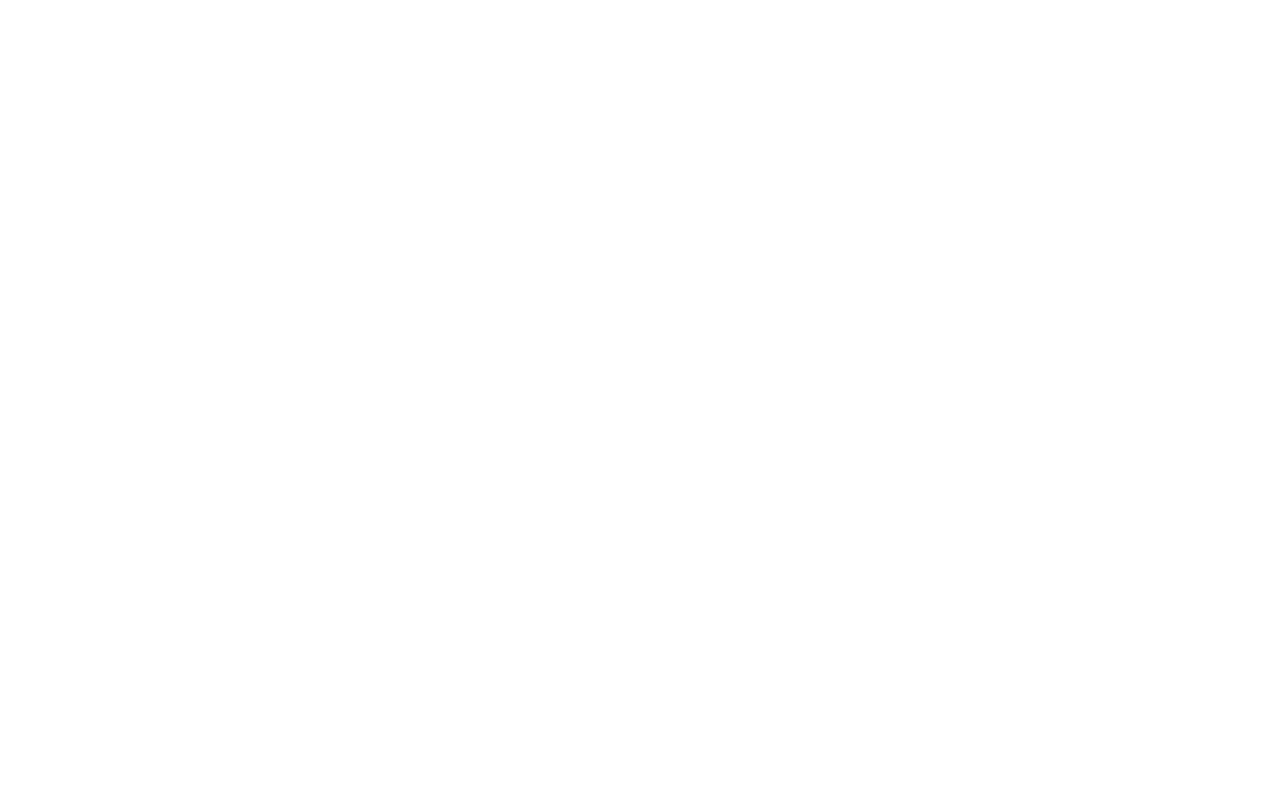
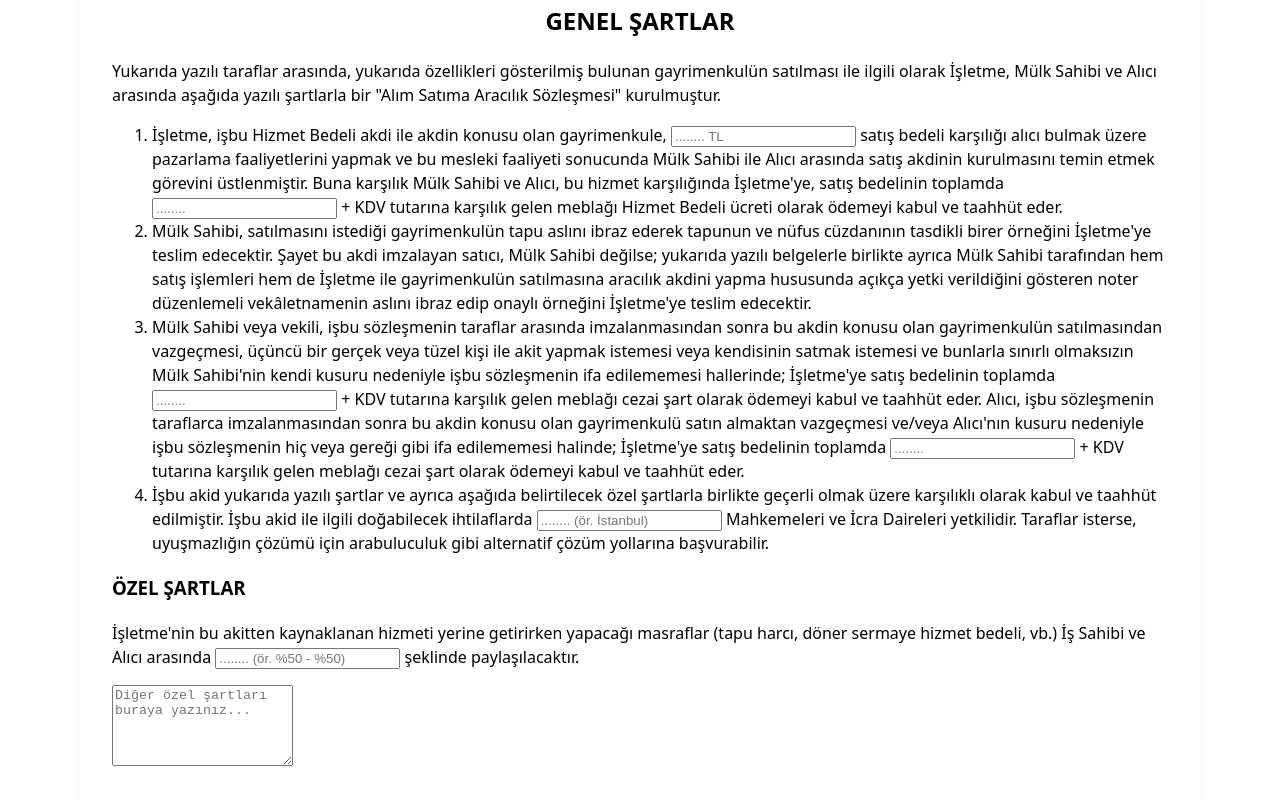
Before and after one commit to Mustafaserhatpeker/sozlesme-v2, a React (Vite) app in the folder sozlesme/: page /alim-satim-sozlesmesi in a window 1280 px wide. Shown: the part 2220-3020 px from the top of the page. Before the commit the page ends 2175 px from the top, so only its background shows below. Built offline with nearby package versions, Linux system fonts and the light colour scheme.

Commit message:
Refactor AlimSatimSozlesmesi component: update gap spacing in CSS for better layout, enhance form state management, and remove unused FormRow component

```diff
--- a/sozlesme/src/AlimSatim-Sozlesmesi/AlimSatimSozlesmesi.css
+++ b/sozlesme/src/AlimSatim-Sozlesmesi/AlimSatimSozlesmesi.css
@@ -4,7 +4,7 @@
   flex-direction:column;
   align-items:center;
   padding:3rem 1rem;
-  gap:2rem;
+  gap:4rem;
   min-height:100vh;
   color: black;
 }
--- a/sozlesme/src/AlimSatim-Sozlesmesi/AlimSatimSozlesmesi.tsx
+++ b/sozlesme/src/AlimSatim-Sozlesmesi/AlimSatimSozlesmesi.tsx
@@ -1,44 +1,69 @@
-import { type JSX } from "react";
+import { useState, type JSX } from "react";
 import "./AlimSatimSozlesmesi.css";
 import SignatureGrid from "./components/SıgnatureGrid";
+
 function KiraSozlesmesi(): JSX.Element {
-
-    const isletmeBilgileri = {
+    // Form states (üst kısım)
+    const [isletmeBilgileri] = useState({
         isletmeAdiSoyadi: "",
         isletmeTCNo: "",
         isletmeTelefonu: "",
         isletmeUnvani: "",
         isletmeAdresi: "",
         isletmeOdaSicilNo: "",
-    };
+    });
 
-    const aliciBilgileri = {
+    const [aliciBilgileri] = useState({
         aliciAdiSoyadi: "",
         aliciTCNo: "",
         aliciTelefonu: "",
         aliciIkametgah: "",
-    };
+    });
 
-    const saticiBilgileri = {
+    const [saticiBilgileri] = useState({
         saticiAdiSoyadi: "",
         saticiTCNo: "",
         saticiTelefonu: "",
         saticiIkametgah: "",
-    };
+    });
 
-    const tasinmazBilgileri = {
+    const [tasinmazBilgileri] = useState({
         tasinmazCinsi: "",
         tasinmazIl: "",
         tasinmazIlce: "",
         tasinmazMahalleKoy: "",
         tasinmazTapuBilgileri: "",
-    };
+    });
 
+    // GENEL ŞARTLAR içindeki "....." alanlarının kullanıcı tarafından doldurulabilmesi için state
+    const [genelSartlar, setGenelSartlar] = useState({
+        // 1. madde
+        satisBedeliTL: "",
+        hizmetBedeliTutar: "",
+
+        // 3. madde (Mülk Sahibi ve/veya Alıcı kusurundan doğan cezai şart tutarları)
+        cezaiTutarMulksahibi: "",
+        cezaiTutarAlici: "",
+
+        // 4. madde (Yetkili mahkeme/yer)
+        yetkiliMahkemeYeri: "",
+
+        // Özel şartlar
+        masrafPaylasimSekli: "",
+        ozelSartlarMetni: "",
+    });
+
+    const onChange =
+        (key: keyof typeof genelSartlar) =>
+            (e: React.ChangeEvent<HTMLInputElement | HTMLTextAreaElement>) => {
+                setGenelSartlar((prev) => ({ ...prev, [key]: e.target.value }));
+            };
 
     return (
         <main className="as-container">
             <div className="as-contract">
                 <h1 className="as-title">ALIM SATIM SÖZLEŞMESİ</h1>
+
                 <section className="as-section">
                     <h3>İşletme Bilgileri</h3>
                     <ul className="as-section-ul">
@@ -68,8 +93,10 @@
                         </li>
                     </ul>
                 </section>
+
                 <section className="as-section">
                     <h2>Satıcı ve Alıcı Bilgileri</h2>
+
                     <div className="as-subsection">
                         <h3>Satıcı Bilgileri</h3>
                         <ul className="as-section-ul">
@@ -91,6 +118,7 @@
                             </li>
                         </ul>
                     </div>
+
                     <div className="as-subsection">
                         <h3>Alıcı Bilgileri</h3>
                         <ul className="as-section-ul">
@@ -113,6 +141,7 @@
                         </ul>
                     </div>
                 </section>
+
                 <section className="as-section">
                     <h3>Taşınmaz Bilgileri</h3>
                     <ul className="as-section-ul">
@@ -138,10 +167,124 @@
                         </li>
                     </ul>
                 </section>
+
                 <SignatureGrid size="large" />
             </div>
 
+            <div className="as-contract">
+                <h1 className="as-title">GENEL ŞARTLAR</h1>
 
+                {/* Giriş paragrafı (fotodaki metne göre) */}
+                <p className="as-preamble">
+                    Yukarıda yazılı taraflar arasında, yukarıda özellikleri gösterilmiş bulunan gayrimenkulün
+                    satılması ile ilgili olarak İşletme, Mülk Sahibi ve Alıcı arasında aşağıda yazılı şartlarla
+                    bir &quot;Alım Satıma Aracılık Sözleşmesi&quot; kurulmuştur.
+                </p>
+
+                <ol className="as-clauses">
+                    <li>
+                        İşletme, işbu Hizmet Bedeli akdi ile akdin konusu olan gayrimenkule,&nbsp;
+                        <input
+                            className="as-inline-input"
+                            type="text"
+                            placeholder="........ TL"
+                            value={genelSartlar.satisBedeliTL}
+                            onChange={onChange("satisBedeliTL")}
+                        />
+                        &nbsp;satış bedeli karşılığı alıcı bulmak üzere pazarlama faaliyetlerini yapmak ve bu
+                        mesleki faaliyeti sonucunda Mülk Sahibi ile Alıcı arasında satış akdinin kurulmasını
+                        temin etmek görevini üstlenmiştir. Buna karşılık Mülk Sahibi ve Alıcı, bu hizmet
+                        karşılığında İşletme&apos;ye, satış bedelinin toplamda&nbsp;
+                        <input
+                            className="as-inline-input"
+                            type="text"
+                            placeholder="........"
+                            value={genelSartlar.hizmetBedeliTutar}
+                            onChange={onChange("hizmetBedeliTutar")}
+                        />
+                        &nbsp;+ KDV tutarına karşılık gelen meblağı Hizmet Bedeli ücreti olarak ödemeyi kabul ve
+                        taahhüt eder.
+                    </li>
+
+                    <li>
+                        Mülk Sahibi, satılmasını istediği gayrimenkulün tapu aslını ibraz ederek tapunun ve nüfus
+                        cüzdanının tasdikli birer örneğini İşletme&apos;ye teslim edecektir. Şayet bu akdi
+                        imzalayan satıcı, Mülk Sahibi değilse; yukarıda yazılı belgelerle birlikte ayrıca Mülk
+                        Sahibi tarafından hem satış işlemleri hem de İşletme ile gayrimenkulün satılmasına
+                        aracılık akdini yapma hususunda açıkça yetki verildiğini gösteren noter düzenlemeli
+                        vekâletnamenin aslını ibraz edip onaylı örneğini İşletme&apos;ye teslim edecektir.
+                    </li>
+
+                    <li>
+                        Mülk Sahibi veya vekili, işbu sözleşmenin taraflar arasında imzalanmasından sonra bu akdin
+                        konusu olan gayrimenkulün satılmasından vazgeçmesi, üçüncü bir gerçek veya tüzel kişi ile
+                        akit yapmak istemesi veya kendisinin satmak istemesi ve bunlarla sınırlı olmaksızın Mülk
+                        Sahibi&apos;nin kendi kusuru nedeniyle işbu sözleşmenin ifa edilememesi hallerinde; İşletme&apos;ye
+                        satış bedelinin toplamda&nbsp;
+                        <input
+                            className="as-inline-input"
+                            type="text"
+                            placeholder="........"
+                            value={genelSartlar.cezaiTutarMulksahibi}
+                            onChange={onChange("cezaiTutarMulksahibi")}
+                        />
+                        &nbsp;+ KDV tutarına karşılık gelen meblağı cezai şart olarak ödemeyi kabul ve taahhüt
+                        eder. Alıcı, işbu sözleşmenin taraflarca imzalanmasından sonra bu akdin konusu olan
+                        gayrimenkulü satın almaktan vazgeçmesi ve/veya Alıcı&apos;nın kusuru nedeniyle işbu
+                        sözleşmenin hiç veya gereği gibi ifa edilememesi halinde; İşletme&apos;ye satış bedelinin
+                        toplamda&nbsp;
+                        <input
+                            className="as-inline-input"
+                            type="text"
+                            placeholder="........"
+                            value={genelSartlar.cezaiTutarAlici}
+                            onChange={onChange("cezaiTutarAlici")}
+                        />
+                        &nbsp;+ KDV tutarına karşılık gelen meblağı cezai şart olarak ödemeyi kabul ve taahhüt
+                        eder.
+                    </li>
+
+                    <li>
+                        İşbu akid yukarıda yazılı şartlar ve ayrıca aşağıda belirtilecek özel şartlarla birlikte
+                        geçerli olmak üzere karşılıklı olarak kabul ve taahhüt edilmiştir. İşbu akid ile ilgili
+                        doğabilecek ihtilaflarda&nbsp;
+                        <input
+                            className="as-inline-input"
+                            type="text"
+                            placeholder="........ (ör. İstanbul)"
+                            value={genelSartlar.yetkiliMahkemeYeri}
+                            onChange={onChange("yetkiliMahkemeYeri")}
+                        />
+                        &nbsp;Mahkemeleri ve İcra Daireleri yetkilidir. Taraflar isterse, uyuşmazlığın çözümü
+                        için arabuluculuk gibi alternatif çözüm yollarına başvurabilir.
+                    </li>
+                </ol>
+
+                <h3 className="as-subtitle">ÖZEL ŞARTLAR</h3>
+                <div className="as-special-terms">
+                    <p>
+                        İşletme&apos;nin bu akitten kaynaklanan hizmeti yerine getirirken yapacağı masraflar (tapu
+                        harcı, döner sermaye hizmet bedeli, vb.) İş Sahibi ve Alıcı arasında&nbsp;
+                        <input
+                            className="as-inline-input"
+                            type="text"
+                            placeholder="........ (ör. %50 - %50)"
+                            value={genelSartlar.masrafPaylasimSekli}
+                            onChange={onChange("masrafPaylasimSekli")}
+                        />
+                        &nbsp;şeklinde paylaşılacaktır.
+                    </p>
+                    <textarea
+                        className="as-textarea"
+                        placeholder="Diğer özel şartları buraya yazınız..."
+                        value={genelSartlar.ozelSartlarMetni}
+                        onChange={onChange("ozelSartlarMetni")}
+                        rows={5}
+                    />
+                </div>
+
+                <SignatureGrid size="compact" />
+            </div>
         </main>
     );
 }
```
Also changed, not shown: sozlesme/src/AlimSatim-Sozlesmesi/components/FormRow.tsx (deleted, +0 -54 lines).
